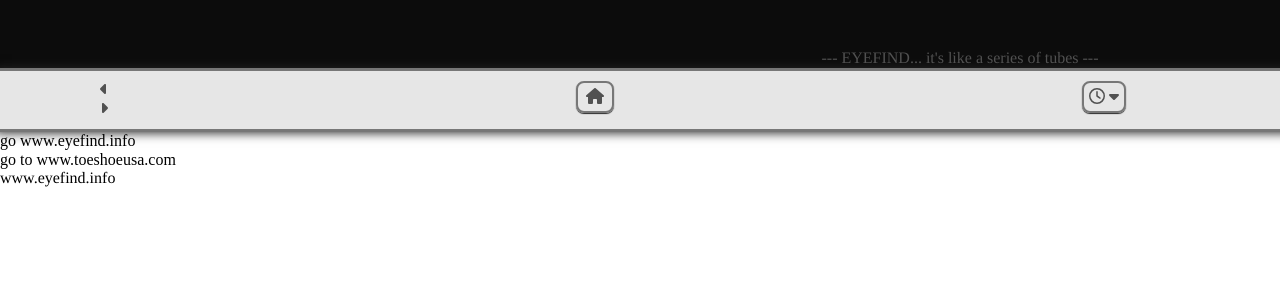
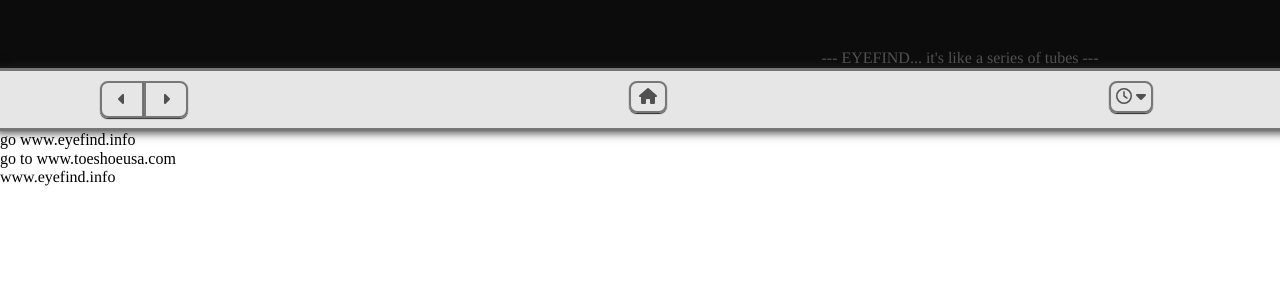
Before and after one commit to extoplasm/gta-internet, a React (Vite) app in the folder gta-internet-remake/: page / in a window 1280 px wide. Shown: the top 300 px of the page. Built offline with nearby package versions, Linux system fonts and the light colour scheme; a web font is replaced by a local one.

Commit message:
update readme and navigation buttons

```diff
--- a/gta-internet-remake/src/components/header.css
+++ b/gta-internet-remake/src/components/header.css
@@ -15,6 +15,7 @@
     --accgrey: #777777;
 }
 
+/* general */
 #title {
     padding-top: 50px;
     color: var(--deftext);
@@ -34,11 +35,35 @@
     justify-content: space-between;
 }
 
+/* navigation buttons */
+#navbar > #navigation-buttons {
+    display: flex;
+    justify-content: space-between;
+}
+
+#navbar > #navigation-buttons > #back-arrow-button:hover, #navbar > #navigation-buttons > #forward-arrow-button:hover{
+    border: 2px var(--defgrey) solid;
+}
+
+#navbar > #navigation-buttons > #back-arrow-button {
+    border: 2px var(--accgrey) solid;
+    box-shadow: var(--accblack) 0px 1px 1px;
+    border-radius: 8px 0px 0px 8px;
+    padding: 0px 16px;
+}
+
+#navbar > #navigation-buttons > #forward-arrow-button {
+    border: 2px var(--accgrey) solid;
+    box-shadow: var(--accblack) 0px 1px 1px;
+    border-radius: 0px 8px 8px 0px;
+    padding: 0px 16px;
+}
+
+/* history buttons */
 #navbar > #history-button > #button-icon > * {
     padding: 2px;
 }
 
-/* history buttons */
 #navbar > #history-button > #button-icon {
     border: 2px var(--accgrey) solid;
     box-shadow: var(--accblack) 0px 1px 1px;
@@ -80,6 +105,7 @@
     color: var(--accwhite)
 }
 
+/* home button */
 #navbar > #home-button {
     border: 2px var(--accgrey) solid;
     box-shadow: var(--accblack) 0px 1px 1px;
@@ -93,6 +119,7 @@
     border-radius: 8px;
 }
 
+/* search bar */
 input {
     color: var(--deftext);
     text-decoration: none;
```
Also changed, not shown: 1 other file (tests, documents, lock files or other folders).
